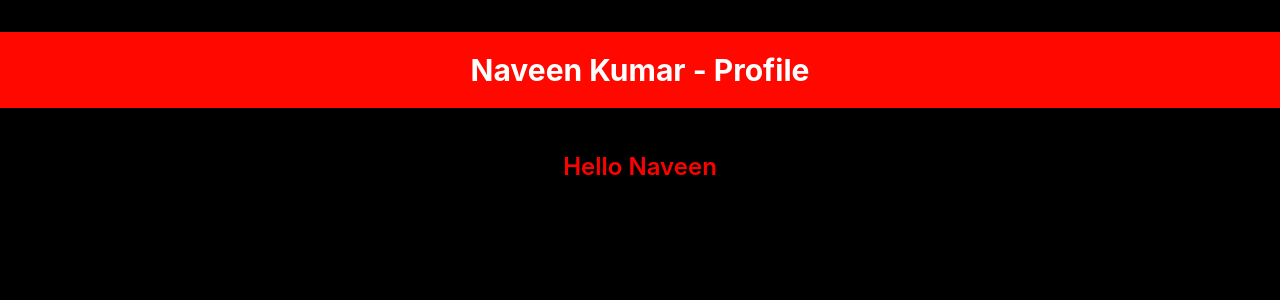
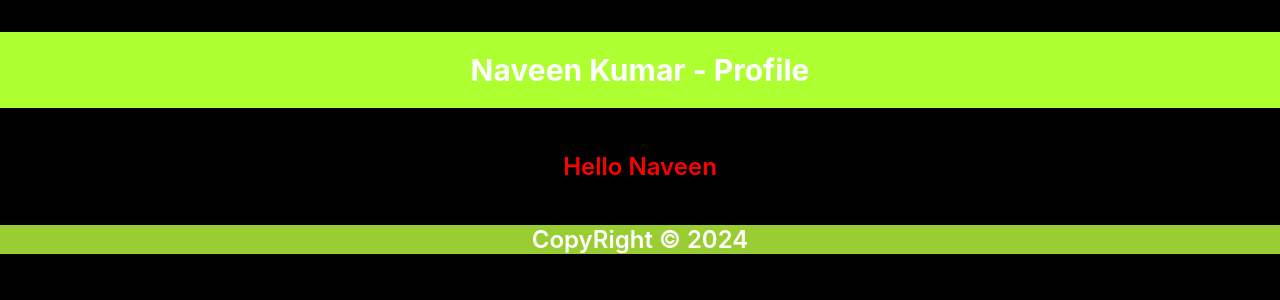
Before and after one commit to Naveen-369/To_Do_List, a React (Create React App) app: page / in a window 1280 px wide. Shown: the top 300 px of the page. Built offline with nearby package versions, Linux system fonts and the light colour scheme.

Commit message:
Learngin Functinal Components

```diff
--- a/src/App.js
+++ b/src/App.js
@@ -1,11 +1,16 @@
+//Importing the styles page
+import './App.css'
+//Importing the Components
 import Header from './Header'
-import './App.css'
 import Content from './Content';
+import Footer from './Footer';
+//Declaration of the Application
 function App() {
   return (
     <div className='Gun'>
         <Header />
         <Content />
+        <Footer />
     </div>
 );
 }
--- /dev/null
+++ b/src/Footer.css
@@ -0,0 +1,4 @@
+.CopyRight{
+    background-color: yellowgreen;
+    color: white;
+}
--- /dev/null
+++ b/src/Footer.js
@@ -0,0 +1,13 @@
+import React from 'react'
+import './Footer.css'
+
+const Footer = () => {
+    let obje=new Date();
+return (
+    <div className='CopyRight'>
+        <footer>CopyRight &copy; {obje.getFullYear()}</footer>
+    </div>
+)
+}
+
+export default Footer
--- a/src/Header.css
+++ b/src/Header.css
@@ -7,7 +7,7 @@ body{
     display: flex;
     justify-content: center;
     align-items: center;
-    background-color: rgb(255, 8, 0);
+    background-color: greenyellow;
     color: white;
 }
 .Profile{
```
